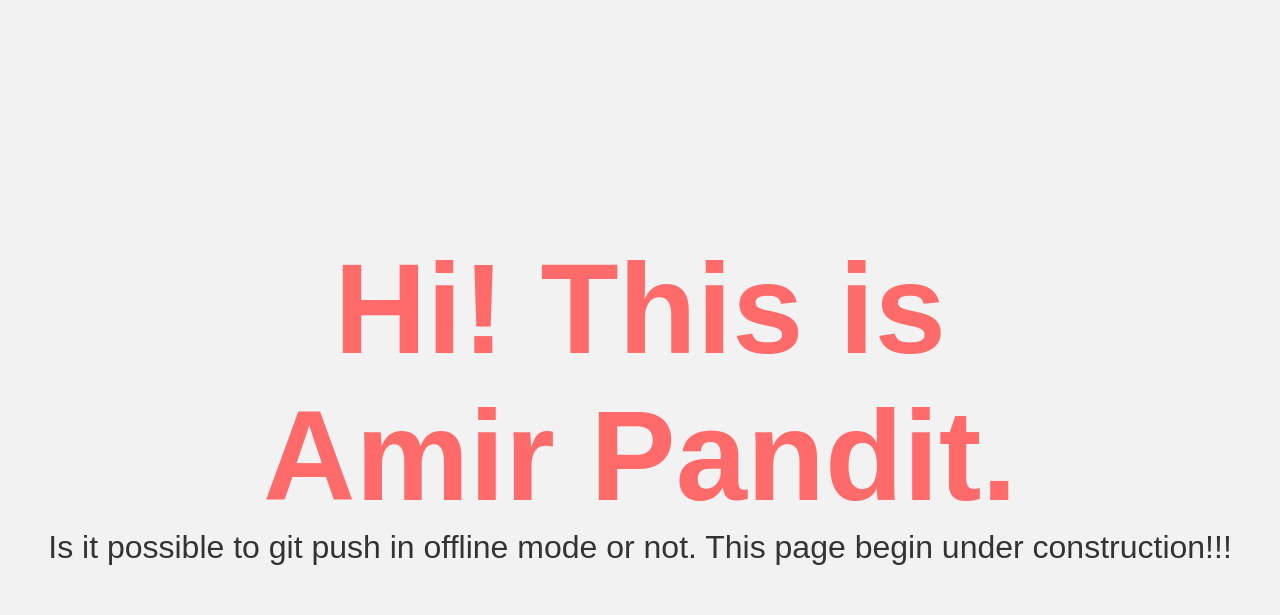
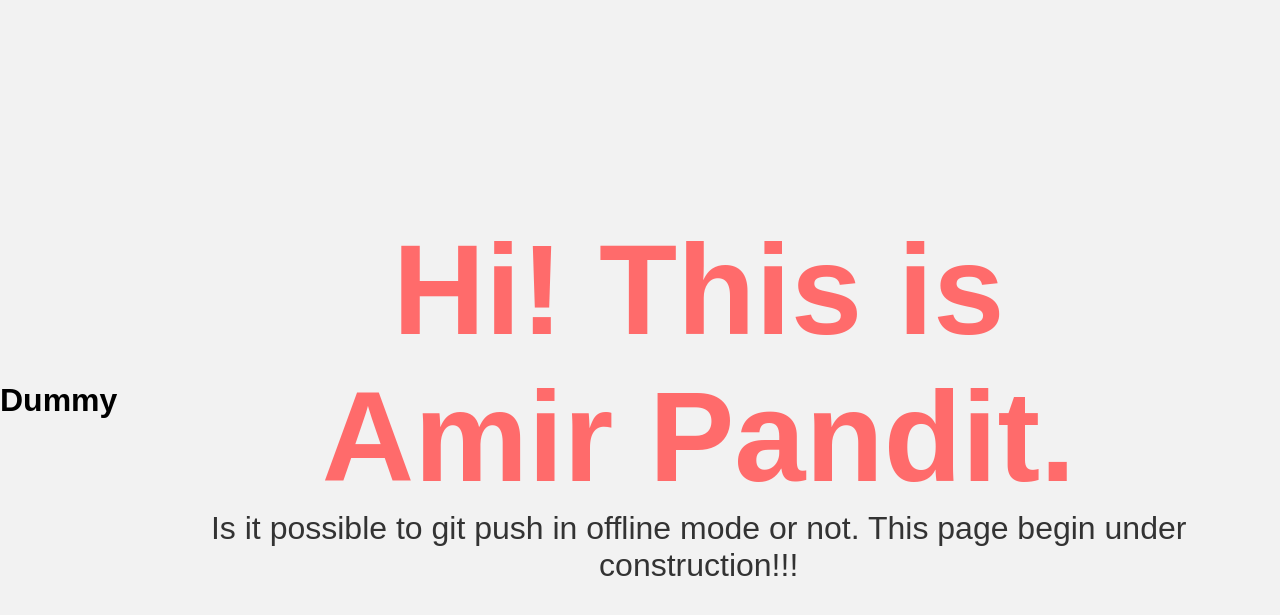
Before and after one commit to AmirPandit/spork, a Django app: a page that uses blog/app/templates/404.html in a window 1280 px wide. Shown: the top 615 px of the page. Run offline with Django 4.2, Linux system fonts and the light colour scheme.

```diff
--- a/blog/app/templates/404.html
+++ b/blog/app/templates/404.html
@@ -51,6 +51,7 @@
     </style>
 </head>
 <body>
+    <h1>Dummy</h1>
     <div class="container">
         <div class="error-code">Hi! This is <br> Amir Pandit.</div>
         <div class="message">Is it possible to git push in offline mode or not. This page begin under construction!!!</div>
```
